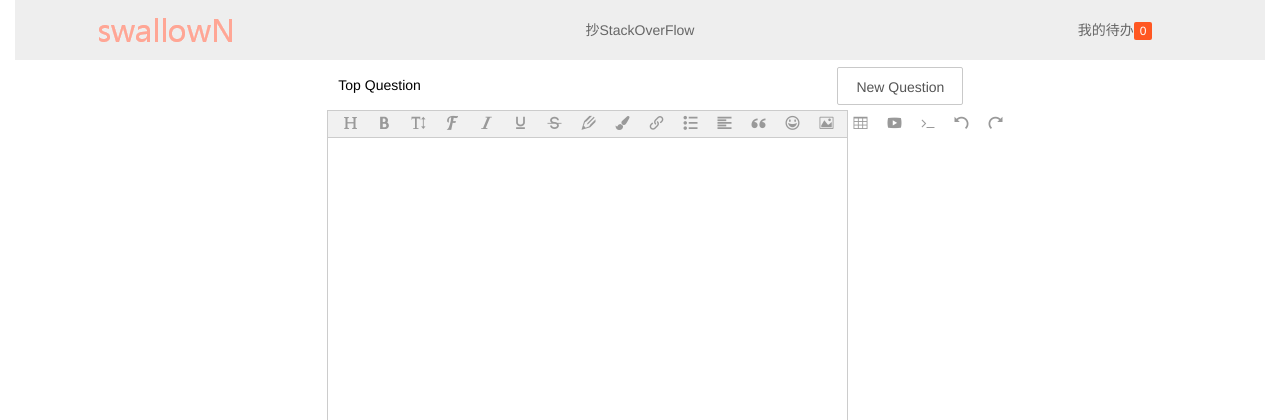
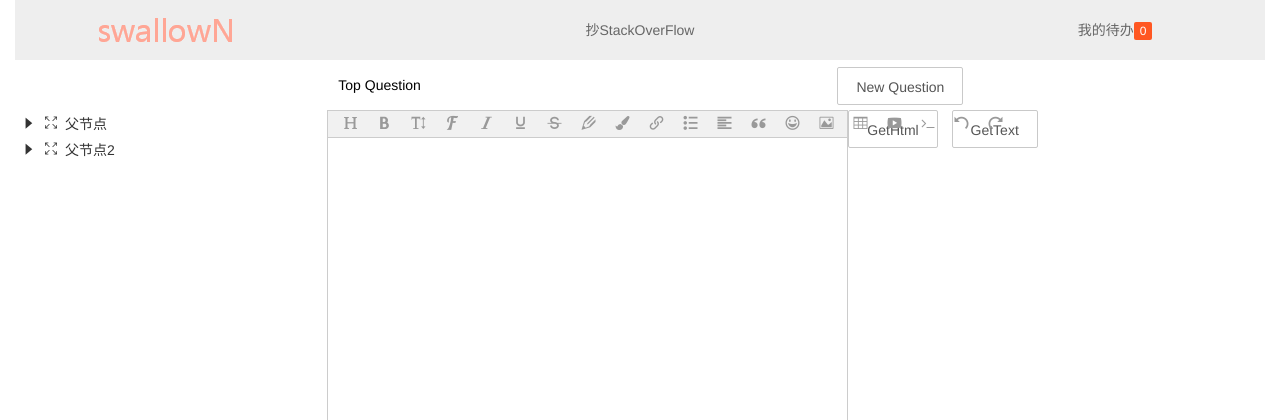
Before and after one commit to wisting967/faq, a Django app: page /faq/new/ in a window 1280 px wide. Shown: the top 420 px of the page. Run offline with Django 3.2, Linux system fonts and the light colour scheme.

Commit message:
debug for getting html and text content

```diff
--- a/faqgui/templates/newfaq.html
+++ b/faqgui/templates/newfaq.html
@@ -30,7 +30,7 @@
       <div class="layui-col-sm7 swln-div-white"><a href="/faq/new" class="layui-btn layui-btn-primary">New Question</a></div>
     </div>
     <div class="layui-row">
-      <div class="layui-col-sm2 swln-div-hiden" id="id_leftTree">
+      <div class="layui-col-sm2" id="id_leftTree">
       </div>
       <div class="layui-col-sm1 swln-div-hiden">
       </div>
@@ -41,6 +41,8 @@
       <div class="layui-col-sm2 layui-bg-gray">
       </div>
       <div class="layui-col-sm2">
+          <a href="javascript:;" class="layui-btn layui-btn-primary" lay-filter="flt_getHTML" id="id_getHTML">GetHtml</a>
+          <a href="javascript:;" class="layui-btn layui-btn-primary" lay-filter="flt_getText" id="id_getText">GetText</a>
       </div>
     </div>
     <div class="layui-row">
@@ -51,14 +53,10 @@
   </div>
 
     <!-- 注意， 只需要引用 JS，无需引用任何 CSS ！！！-->
-    <script type="text/javascript">
-        var E = window.wangEditor
-        var editor = new E('#editor')
-        // 或者 var editor = new E( document.getElementById('editor') )
-        editor.create()
-    </script>
     <script>
         layui.use('tree', function(){
+          $ = layui.jquery;
+
           layui.tree({
             elem: '#id_leftTree'
             , nodes: [{
@@ -77,6 +75,18 @@
               }]
             }]
           });
+          var E = window.wangEditor
+          var editor = new E('#editor')
+          // 或者 var editor = new E( document.getElementById('editor') )
+          editor.customConfig.uploadImgShowBase64 = true
+          editor.create()
+          $(document).on('click', '#id_getHTML', function(){
+            alert(editor.txt.html())
+          });
+          $(document).on('click', '#id_getText', function(){
+            alert(editor.txt.text())
+          });
+
         });
       </script>
  </body>
```
Lines whose indentation alone changed are shown as unchanged.
